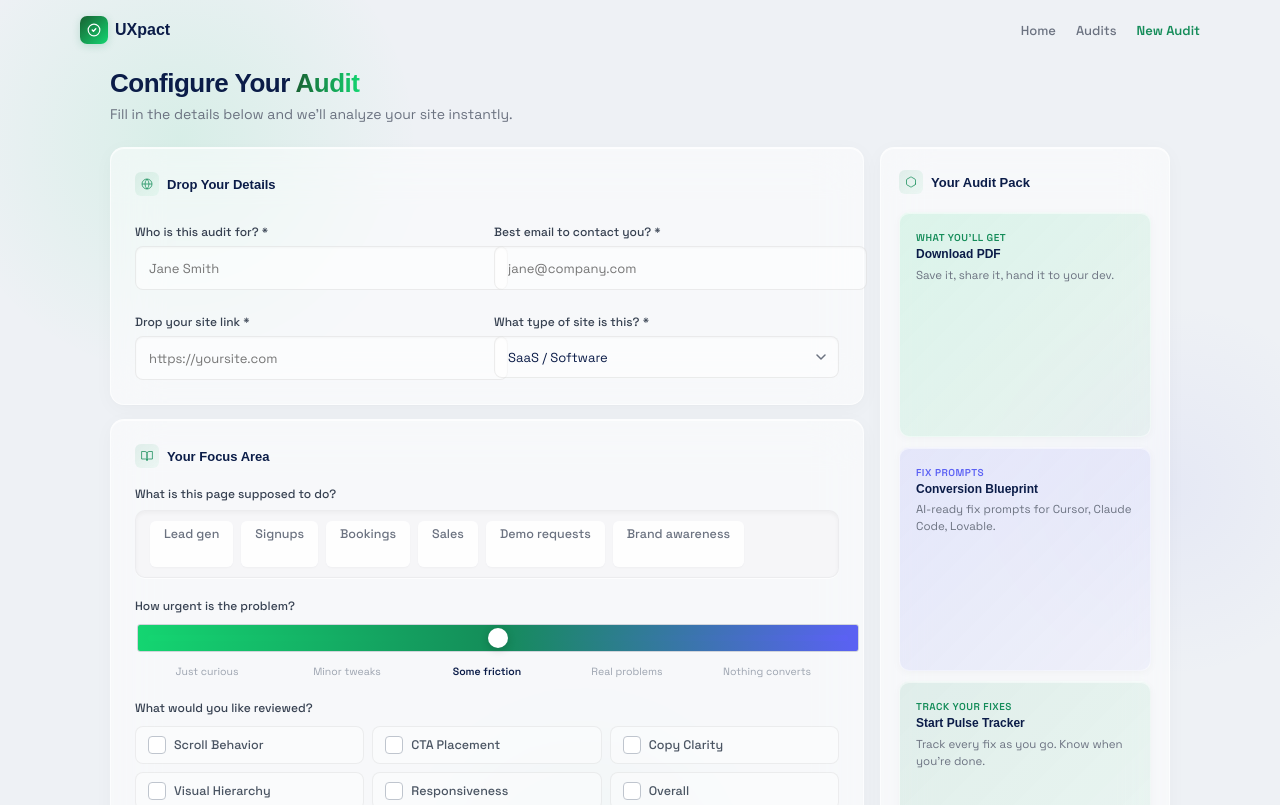
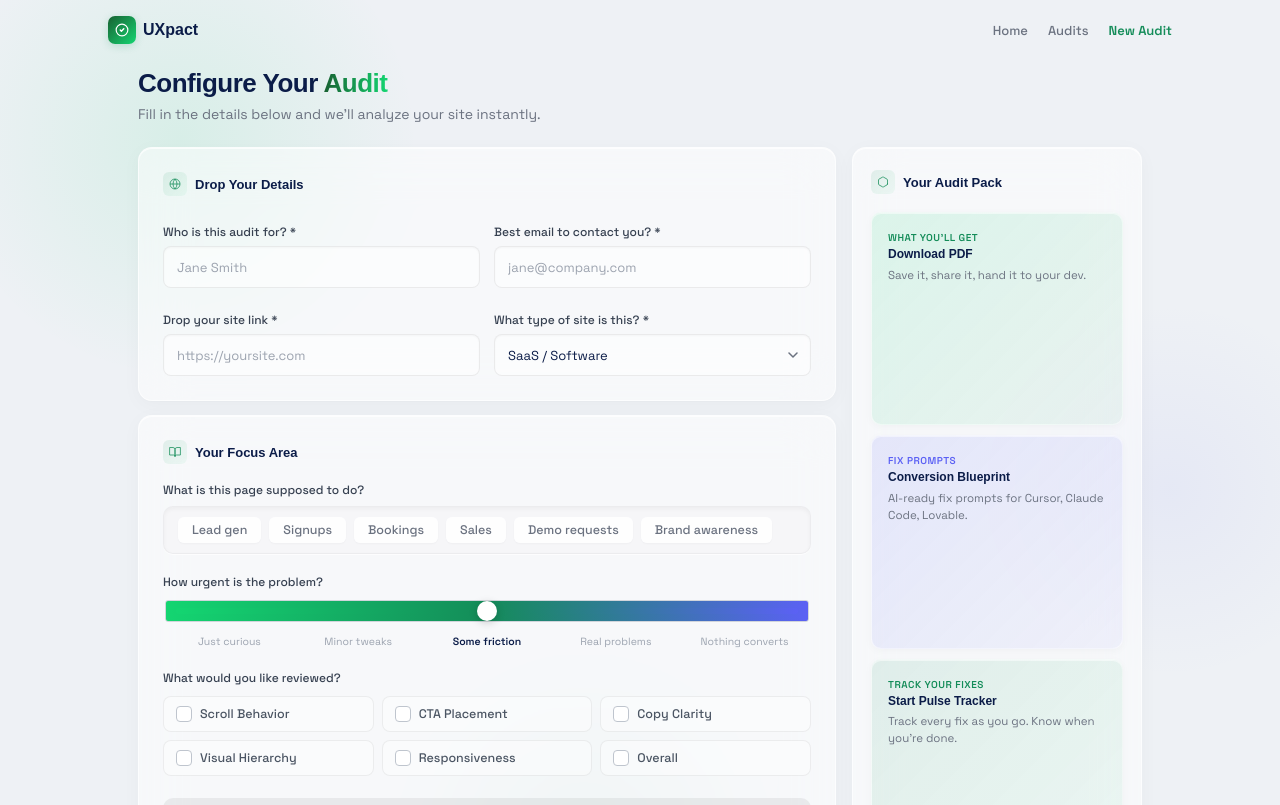
Before and after one commit to sohani93/UXpact, a React (Vite) app in the folder engine-ui/: page / in a window 1280 px wide. Shown: the top 805 px of the page. Built offline with nearby package versions, Linux system fonts and the light colour scheme; a web font is replaced by a local one.

Commit message:
Revert "Add uxpact slider CSS rules to EngineInput style tag"
This reverts commit 2fb52386a0f82a802920a2c04f8e08218635b9d0.

```diff
--- a/engine-ui/src/components/EngineInput.css
+++ /dev/null
@@ -1,41 +0,0 @@
-input[type="range"].uxpact-slider {
-  -webkit-appearance: none;
-  appearance: none;
-  background: linear-gradient(90deg, #14D571 0%, #148C59 50%, #5B61F4 100%);
-  border-radius: 3px;
-  height: 6px;
-  width: 100%;
-  outline: none;
-  cursor: pointer;
-  margin: 0;
-}
-input[type="range"].uxpact-slider::-webkit-slider-thumb {
-  -webkit-appearance: none;
-  width: 20px;
-  height: 20px;
-  border-radius: 50%;
-  background: #fff;
-  border: none;
-  box-shadow: 0 2px 8px rgba(0,0,0,0.18);
-  cursor: pointer;
-  margin-top: -7px;
-}
-input[type="range"].uxpact-slider::-moz-range-thumb {
-  width: 20px;
-  height: 20px;
-  border-radius: 50%;
-  background: #fff;
-  border: none;
-  box-shadow: 0 2px 8px rgba(0,0,0,0.18);
-  cursor: pointer;
-}
-input[type="range"].uxpact-slider::-webkit-slider-runnable-track {
-  height: 6px !important;
-  border-radius: 3px;
-  background: linear-gradient(90deg, #14D571 0%, #148C59 50%, #5B61F4 100%) !important;
-}
-input[type="range"].uxpact-slider::-moz-range-track {
-  height: 6px !important;
-  border-radius: 3px;
-  background: linear-gradient(90deg, #14D571 0%, #148C59 50%, #5B61F4 100%) !important;
-}
```
Also changed, not shown: engine-ui/src/components/EngineInput.tsx (+1 -1 lines).
